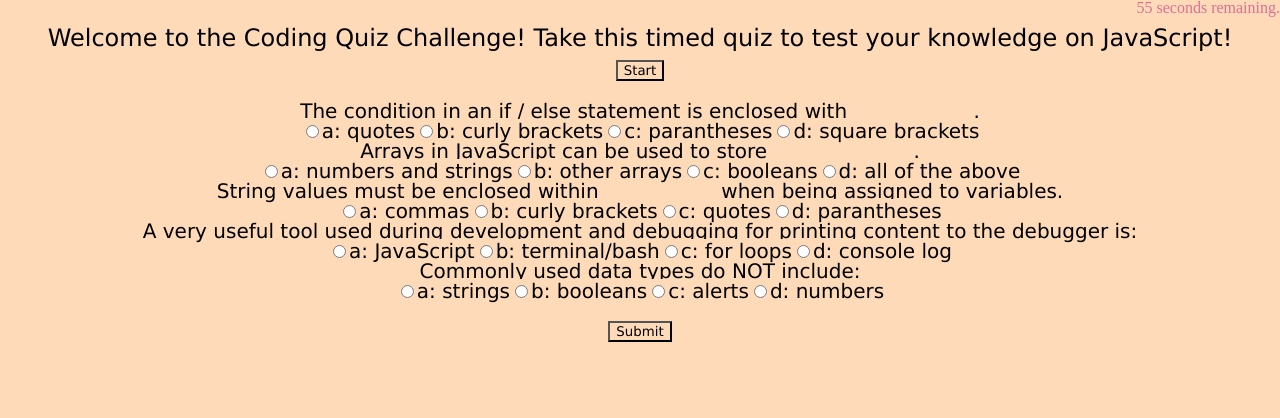
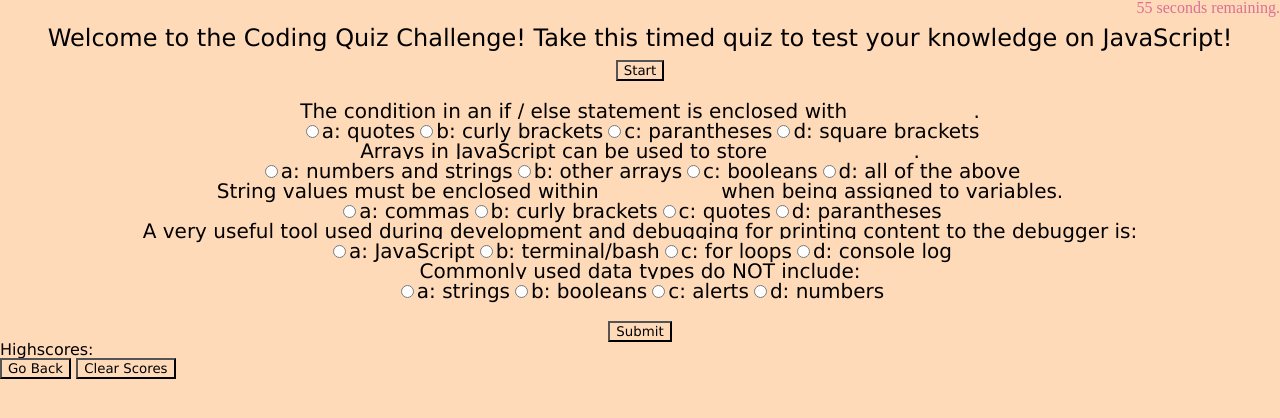
Before and after one commit to sefenydiaz/content-coding-quiz, a plain HTML site: page index.html in a window 1280 px wide. Drawn offline with Linux system fonts and the light colour scheme.

Commit message:
added html scoreboard items

```diff
--- a/index.html
+++ b/index.html
@@ -9,14 +9,22 @@
     <title>Coding Quiz</title>
 </head>
 <body>
- <header class="time" style="text-align:right;"></header>
+<header class="time" style="text-align:right;"></header>
 <main id="main">
 
 <h1>Welcome to the Coding Quiz Challenge! Take this timed quiz to test your knowledge on JavaScript!</h1>
 <button id="start">Start</button>
     <div id="quiz"></div>
+
+<div id="results"></div>
 <button id="submit">Submit</button>
-<div id="results"></div>
+<section id="scoreboard">
+    <div id="highscores">
+        <p>Highscores:</p>
+        <button id="back">Go Back</button>
+        <button id="clear">Clear Scores</button>
+    </div>
+</section>
 </main>
     <script src="./assets/script.js"></script>
 </body>
```
